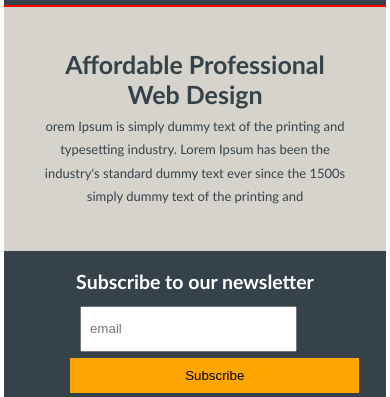
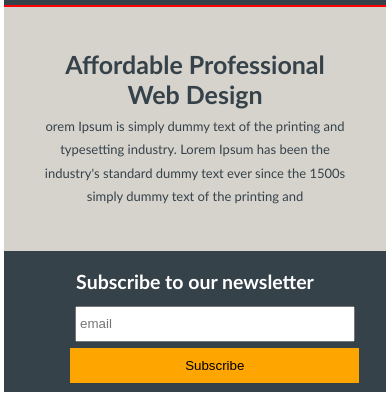
Before and after one commit to Malaika09/Malaika09.github.io, a plain HTML site: page index.html in a window 390 px wide. Shown: the part 79-476 px from the top of the page. Drawn offline with Linux system fonts and the light colour scheme.

Commit message:
Update css.css

```diff
--- a/css.css
+++ b/css.css
@@ -141,10 +141,10 @@ footer{
     }
     #newsletter input[type='email']{
         display: block;
-        margin-left: 15%;
+        margin-left: 13.5%;
         margin-bottom: 2%;
-        padding: 8px;
         height: 26px;
+        width: 82%;
     }
     .button-1{
         margin-left: 12%;
```
